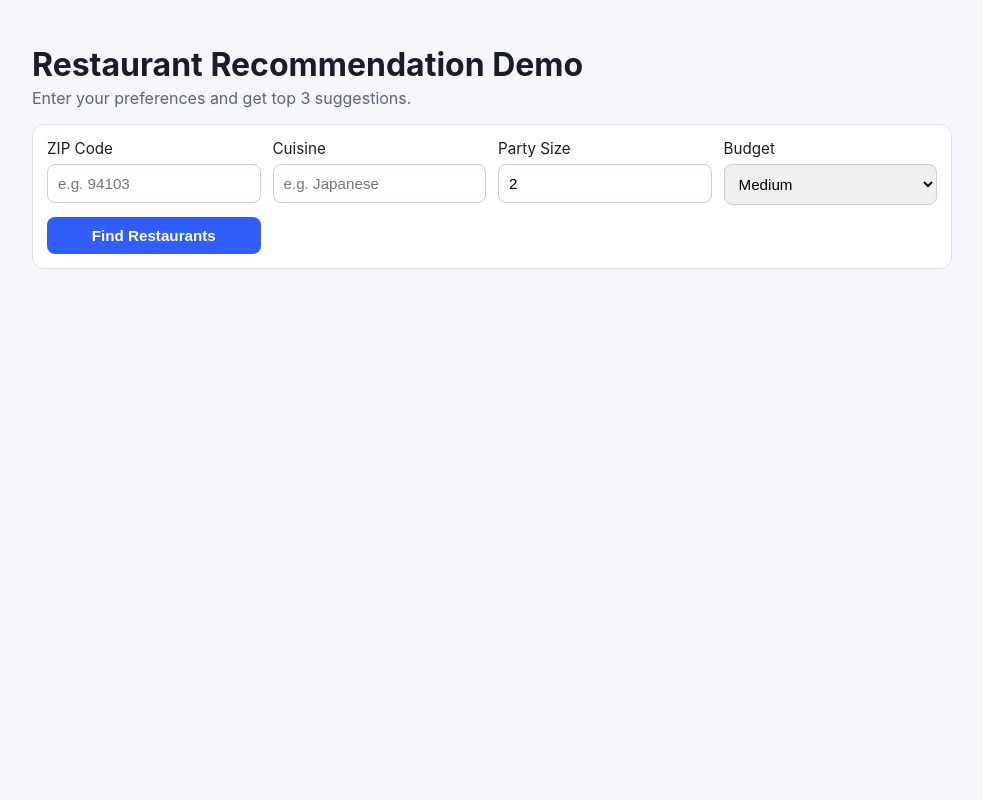
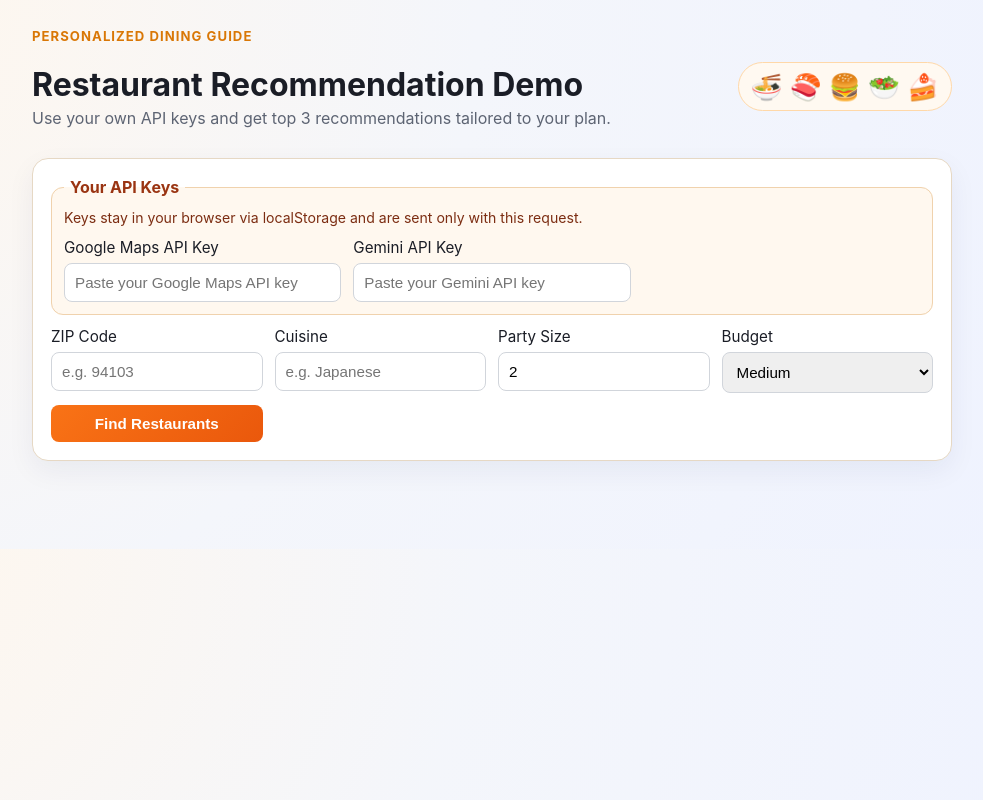
Before and after one commit to Ophelia-web/LLM_Myself, a FastAPI app: page / in a window 1280 px wide. Shown: the whole page, without its empty margins (148-1131 px from the left). Run offline with FastAPI, Linux system fonts and the light colour scheme.

Commit message:
Support user-supplied API keys and refresh UI (#2)
Co-authored-by: Cursor Agent <cursoragent@cursor.com>
Co-authored-by: Ophelia-web <Ophelia-web@users.noreply.github.com>

```diff
--- a/project/app/main.py
+++ b/project/app/main.py
@@ -1,7 +1,5 @@
-import os
 from pathlib import Path
 
-from dotenv import load_dotenv
 from fastapi import FastAPI, Request
 from fastapi.responses import HTMLResponse, JSONResponse
 from fastapi.staticfiles import StaticFiles
@@ -11,9 +9,6 @@ from app.routes.search import router as search_router
 
 
 BASE_DIR = Path(__file__).resolve().parent
-PROJECT_ROOT = BASE_DIR.parent
-
-load_dotenv(PROJECT_ROOT / ".env")
 
 app = FastAPI(title="Restaurant Recommendation Demo", version="0.1.0")
 
@@ -37,8 +32,7 @@ async def health() -> dict:
     return {
         "status": "ok",
         "service": "restaurant-recommendation-demo",
-        "google_maps_configured": bool(os.getenv("GOOGLE_MAPS_API_KEY")),
-        "gemini_configured": bool(os.getenv("GEMINI_API_KEY")),
+        "api_key_mode": "user_supplied_per_request",
     }
 
 
--- a/project/app/services/llm_client.py
+++ b/project/app/services/llm_client.py
@@ -1,5 +1,4 @@
 import json
-import os
 import re
 from typing import Any
 
@@ -14,11 +13,11 @@ GEMINI_URL_TEMPLATE = (
 
 async def generate_json_with_gemini(
     prompt: str,
+    api_key: str,
     model: str = "gemini-2.5-flash",
     temperature: float = 0.2,
 ) -> dict[str, Any]:
-    api_key = os.getenv("GEMINI_API_KEY")
-    if not api_key:
+    if not api_key.strip():
         raise ValueError("GEMINI_API_KEY is required.")
 
     url = GEMINI_URL_TEMPLATE.format(model=model, api_key=api_key)
--- a/project/app/services/ranker.py
+++ b/project/app/services/ranker.py
@@ -1,4 +1,4 @@
-from app.models.schemas import DossierResult, RankedResult, ScoreBreakdown, SearchRequest
+from app.models.schemas import DossierResult, RankedResult, ScoreBreakdown, SearchQuery
 
 
 def _budget_to_price_level(budget: str) -> int:
@@ -11,7 +11,7 @@ def _budget_to_price_level(budget: str) -> int:
     return mapping.get(budget.lower(), 2)
 
 
-def rank_dossiers(dossiers: list[DossierResult], request: SearchRequest) -> list[RankedResult]:
+def rank_dossiers(dossiers: list[DossierResult], request: SearchQuery) -> list[RankedResult]:
     ranked: list[RankedResult] = []
     target_price = _budget_to_price_level(request.budget)
     cuisine_lower = request.cuisine.lower()
--- a/project/app/services/review_analyzer.py
+++ b/project/app/services/review_analyzer.py
@@ -16,6 +16,7 @@ async def analyze_reviews(
     restaurant_name: str,
     cuisine: str,
     reviews: list[dict],
+    gemini_api_key: str,
 ) -> ReviewAnalysisResult:
     if not reviews:
         return ReviewAnalysisResult(
@@ -35,5 +36,5 @@ async def analyze_reviews(
         reviews_json=json.dumps(reviews, ensure_ascii=True),
     )
 
-    payload = await generate_json_with_gemini(prompt=prompt)
+    payload = await generate_json_with_gemini(prompt=prompt, api_key=gemini_api_key)
     return ReviewAnalysisResult.model_validate(payload)
--- a/project/app/static/app.js
+++ b/project/app/static/app.js
@@ -1,6 +1,8 @@
 const form = document.getElementById("search-form");
 const statusEl = document.getElementById("status");
 const resultsEl = document.getElementById("results");
+const MAPS_KEY_STORAGE = "restaurant-demo.googleMapsApiKey";
+const GEMINI_KEY_STORAGE = "restaurant-demo.geminiApiKey";
 
 function escapeHtml(value) {
   return String(value)
@@ -41,16 +43,45 @@ function renderCard(item, index) {
   `;
 }
 
+function restoreStoredKeys() {
+  const mapsKeyInput = form.elements.googleMapsApiKey;
+  const geminiKeyInput = form.elements.geminiApiKey;
+
+  if (!(mapsKeyInput instanceof HTMLInputElement) || !(geminiKeyInput instanceof HTMLInputElement)) {
+    return;
+  }
+
+  mapsKeyInput.value = localStorage.getItem(MAPS_KEY_STORAGE) || "";
+  geminiKeyInput.value = localStorage.getItem(GEMINI_KEY_STORAGE) || "";
+}
+
+function persistKeys(payload) {
+  localStorage.setItem(MAPS_KEY_STORAGE, payload.googleMapsApiKey);
+  localStorage.setItem(GEMINI_KEY_STORAGE, payload.geminiApiKey);
+}
+
+restoreStoredKeys();
+
 form.addEventListener("submit", async (event) => {
   event.preventDefault();
 
   const formData = new FormData(form);
   const payload = {
+    googleMapsApiKey: formData.get("googleMapsApiKey")?.toString().trim(),
+    geminiApiKey: formData.get("geminiApiKey")?.toString().trim(),
     zipCode: formData.get("zipCode")?.toString().trim(),
     cuisine: formData.get("cuisine")?.toString().trim(),
     partySize: Number(formData.get("partySize")),
     budget: formData.get("budget")?.toString().trim().toLowerCase(),
   };
+
+  if (!payload.googleMapsApiKey || !payload.geminiApiKey) {
+    statusEl.textContent = "Please provide both API keys.";
+    resultsEl.innerHTML = "";
+    return;
+  }
+
+  persistKeys(payload);
 
   statusEl.textContent = "Searching restaurants...";
   resultsEl.innerHTML = "";
--- a/project/app/static/styles.css
+++ b/project/app/static/styles.css
@@ -5,14 +5,41 @@
 
 body {
   margin: 0;
-  background: #f4f6fb;
+  background: radial-gradient(circle at top left, #fff7ed 0%, #f4f6fb 45%, #eef2ff 100%);
   color: #1a1d26;
 }
 
 .container {
   max-width: 920px;
   margin: 0 auto;
-  padding: 24px;
+  padding: 28px 24px 36px;
+}
+
+.hero {
+  display: flex;
+  flex-wrap: wrap;
+  justify-content: space-between;
+  align-items: center;
+  gap: 12px;
+  margin-bottom: 14px;
+}
+
+.eyebrow {
+  margin: 0;
+  font-size: 0.82rem;
+  letter-spacing: 0.08em;
+  text-transform: uppercase;
+  color: #d97706;
+  font-weight: 700;
+}
+
+.food-emoji {
+  font-size: 1.6rem;
+  user-select: none;
+  padding: 8px 12px;
+  border-radius: 999px;
+  border: 1px solid #ffd8a8;
+  background: #fff9f1;
 }
 
 h1 {
@@ -29,9 +56,35 @@ h1 {
   grid-template-columns: repeat(auto-fit, minmax(180px, 1fr));
   gap: 12px;
   background: #ffffff;
-  border: 1px solid #dde2ee;
+  border: 1px solid #e6d8c4;
+  border-radius: 16px;
+  padding: 18px;
+  box-shadow: 0 10px 28px rgba(23, 35, 79, 0.06);
+}
+
+.api-section {
+  grid-column: 1 / -1;
+  margin: 0;
+  border: 1px solid #f0d2ad;
+  background: #fff8ef;
   border-radius: 12px;
-  padding: 14px;
+  padding: 12px;
+  display: grid;
+  grid-template-columns: repeat(auto-fit, minmax(220px, 1fr));
+  gap: 12px;
+}
+
+.api-section legend {
+  padding: 0 6px;
+  color: #9a3412;
+  font-weight: 700;
+}
+
+.hint {
+  margin: 0;
+  grid-column: 1 / -1;
+  color: #7c2d12;
+  font-size: 0.88rem;
 }
 
 .search-form label {
@@ -44,14 +97,14 @@ h1 {
 .search-form input,
 .search-form select,
 .search-form button {
-  border: 1px solid #c7cfdf;
+  border: 1px solid #d1d5db;
   border-radius: 8px;
   font-size: 0.95rem;
   padding: 10px;
 }
 
 .search-form button {
-  background: #315efb;
+  background: linear-gradient(135deg, #f97316, #ea580c);
   color: #fff;
   border: none;
   cursor: pointer;
@@ -59,12 +112,13 @@ h1 {
 }
 
 .search-form button:hover {
-  background: #294ed0;
+  background: linear-gradient(135deg, #ea580c, #c2410c);
 }
 
 .status {
   margin: 16px 0;
   font-weight: 500;
+  min-height: 1.2rem;
 }
 
 .results {
@@ -74,10 +128,10 @@ h1 {
 
 .card {
   background: #fff;
-  border: 1px solid #dde2ee;
-  border-radius: 12px;
-  padding: 14px;
-  box-shadow: 0 1px 1px rgba(0, 0, 0, 0.02);
+  border: 1px solid #eddcc7;
+  border-radius: 14px;
+  padding: 14px 16px;
+  box-shadow: 0 8px 18px rgba(15, 23, 42, 0.05);
 }
 
 .card h3 {
@@ -95,7 +149,7 @@ h1 {
 .empty,
 .error {
   background: #fff;
-  border: 1px solid #dde2ee;
+  border: 1px solid #eddcc7;
   border-radius: 12px;
   padding: 12px;
 }
--- a/project/app/templates/index.html
+++ b/project/app/templates/index.html
@@ -8,10 +8,45 @@
   </head>
   <body>
     <main class="container">
-      <h1>Restaurant Recommendation Demo</h1>
-      <p class="subtitle">Enter your preferences and get top 3 suggestions.</p>
+      <header class="hero">
+        <div>
+          <p class="eyebrow">Personalized Dining Guide</p>
+          <h1>Restaurant Recommendation Demo</h1>
+          <p class="subtitle">
+            Use your own API keys and get top 3 recommendations tailored to your plan.
+          </p>
+        </div>
+        <div class="food-emoji" aria-hidden="true">🍜 🍣 🍔 🥗 🍰</div>
+      </header>
 
       <form id="search-form" class="search-form">
+        <fieldset class="api-section">
+          <legend>Your API Keys</legend>
+          <p class="hint">
+            Keys stay in your browser via localStorage and are sent only with this request.
+          </p>
+          <label>
+            Google Maps API Key
+            <input
+              type="password"
+              name="googleMapsApiKey"
+              placeholder="Paste your Google Maps API key"
+              autocomplete="off"
+              required
+            />
+          </label>
+          <label>
+            Gemini API Key
+            <input
+              type="password"
+              name="geminiApiKey"
+              placeholder="Paste your Gemini API key"
+              autocomplete="off"
+              required
+            />
+          </label>
+        </fieldset>
+
         <label>
           ZIP Code
           <input type="text" name="zipCode" placeholder="e.g. 94103" required />
```
Also changed, not shown: project/app/models/schemas.py (+15 -2 lines), project/app/routes/search.py (+20 -8 lines), project/app/services/dossier_generator.py (+7 -3 lines), project/app/services/geocode_zip.py (+3 -6 lines), project/app/services/places_retriever.py (+4 -5 lines), project/README.md.
